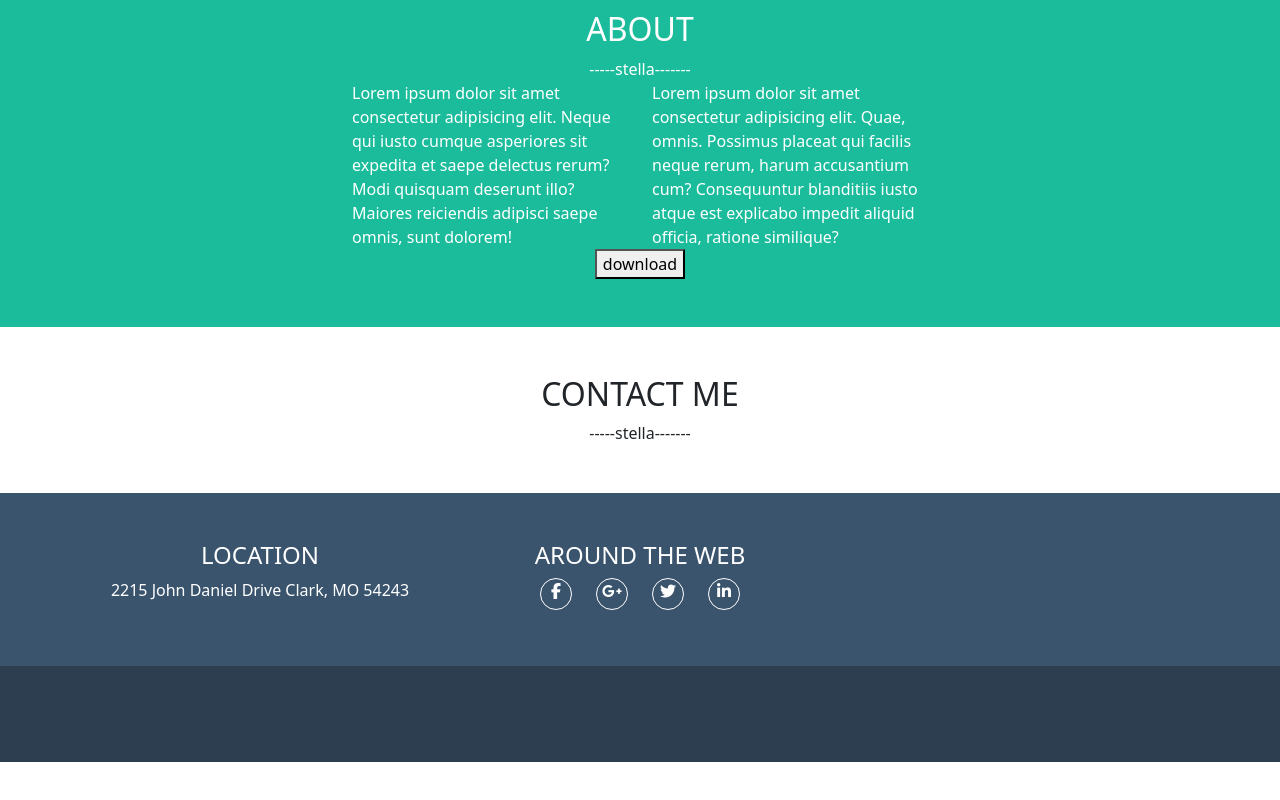
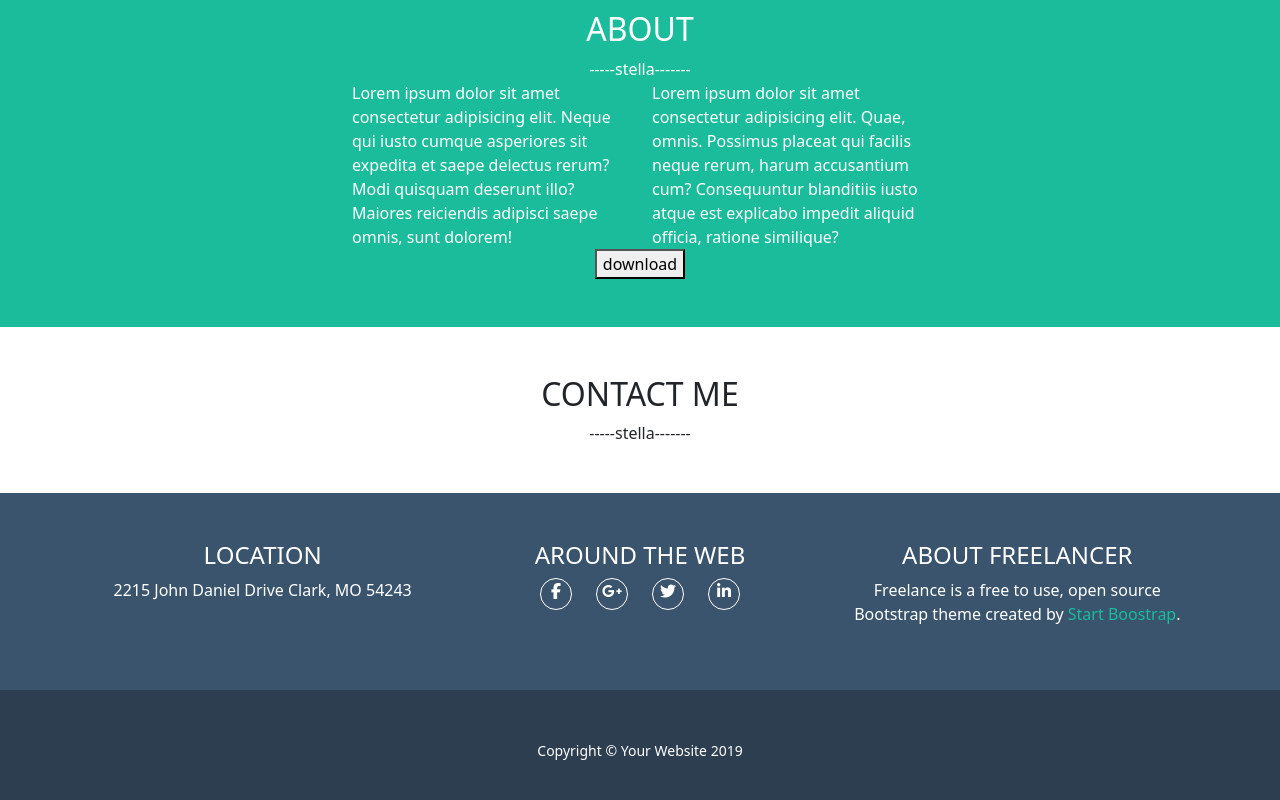
Before and after one commit to dav100ide/html-css-bootstrap-freelancer, a plain HTML site: page index.html in a window 1280 px wide. Shown: the part 1292-2092 px from the top of the page. Before the commit the page ends 2054 px from the top, so only its background shows below. Drawn offline with nearby package versions, Linux system fonts and the light colour scheme.

Commit message:
aggiunge footer-bottom

```diff
--- a/css/footer.css
+++ b/css/footer.css
@@ -17,6 +17,9 @@ footer {
 .follow-us > *:not(:last-child) {
    margin-inline-end: 1.5rem;
 }
+.footer-top p a {
+   color: var(--my_primary-color);
+}
 /* =======================
       footer bottom
 ========================== */
--- a/index.html
+++ b/index.html
@@ -110,7 +110,7 @@
          <!-- footer-top -->
          <div class="footer-top py-5">
             <div class="container">
-               <div class="row">
+               <div class="row g-5 g-xl-3">
                   <div class="col-12 col-sm-4 text-center">
                      <h4>LOCATION</h4>
                      <p>2215 John Daniel Drive Clark, MO 54243</p>
@@ -134,13 +134,18 @@
                         </ul>
                      </nav>
                   </div>
-                  <div class="col-12 col-sm-4 text-center"></div>
+                  <div class="col-12 col-sm-4 text-center">
+                     <h4>ABOUT FREELANCER</h4>
+                     <p>Freelance is a free to use, open source Bootstrap theme created by <a href="">Start Boostrap</a>.</p>
+                  </div>
                </div>
             </div>
          </div>
          <!-- /footer-top -->
          <!-- footer-bottom -->
-         <div class="footer-bottom py-5"></div>
+         <div class="footer-bottom py-5 text-center">
+            <small> Copyright &copy; Your Website 2019 </small>
+         </div>
          <!-- /footer-bottom -->
       </footer>
       <!-- bootstrap -->
```
